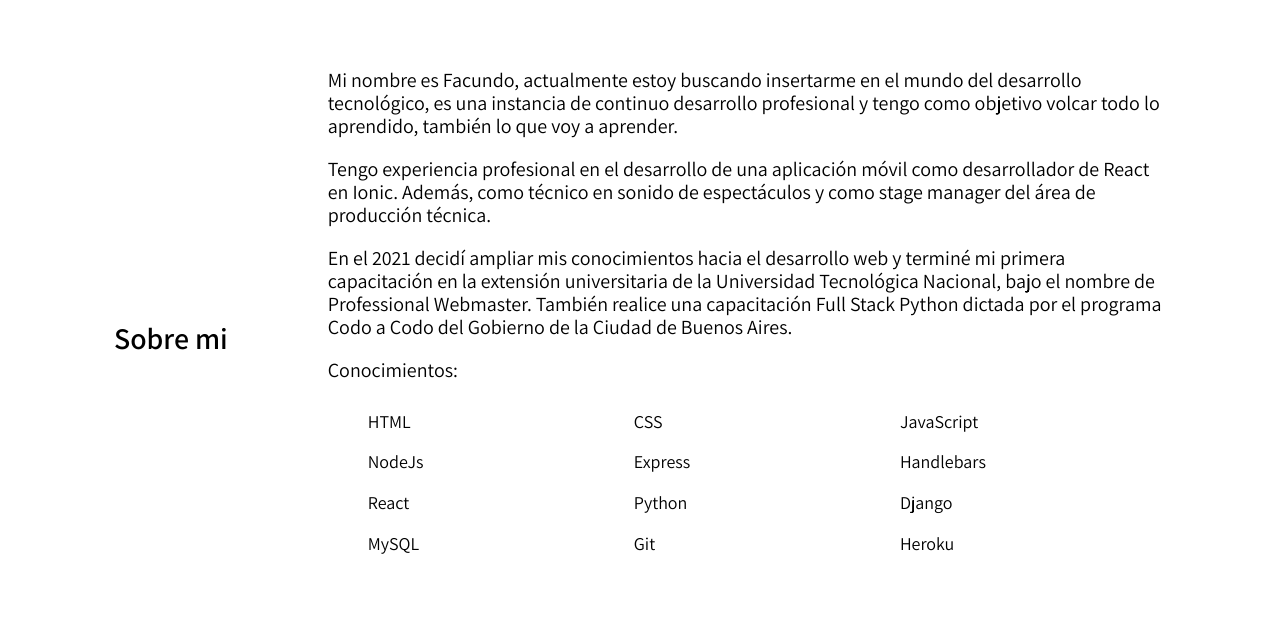
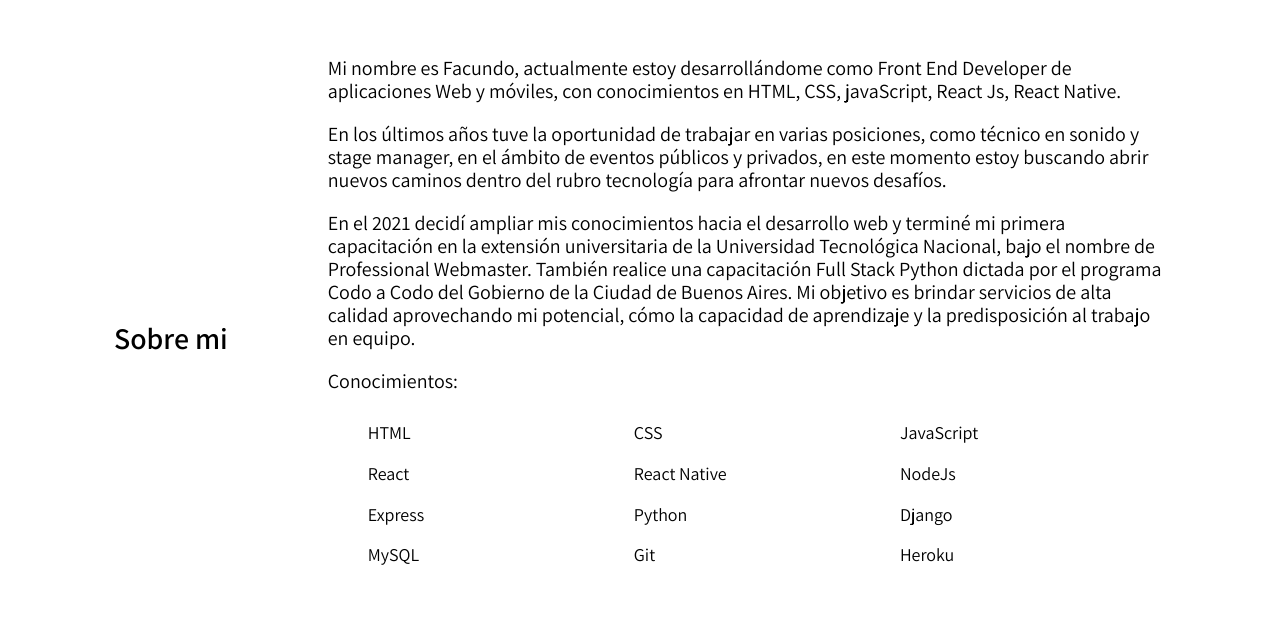
Before and after one commit to FacundoGarciaG/portfolioFGG, a plain HTML site: page index.html in a window 1280 px wide. Shown: the part 862-1484 px from the top of the page. Drawn offline with nearby package versions, Linux system fonts and the light colour scheme.

Commit message:
actualizacion

```diff
--- a/index.html
+++ b/index.html
@@ -83,16 +83,16 @@
           </div>
           <div class="content">
             <p>
-              Mi nombre es Facundo, actualmente estoy buscando insertarme en el
-              mundo del desarrollo tecnológico, es una instancia de continuo
-              desarrollo profesional y tengo como objetivo volcar todo lo
-              aprendido, también lo que voy a aprender.
+              Mi nombre es Facundo, actualmente estoy desarrollándome como Front
+              End Developer de aplicaciones Web y móviles, con conocimientos en
+              HTML, CSS, javaScript, React Js, React Native.
             </p>
             <p>
-              Tengo experiencia profesional en el desarrollo de una aplicación
-              móvil como desarrollador de React en Ionic. Además, como técnico
-              en sonido de espectáculos y como stage manager del área de
-              producción técnica.
+              En los últimos años tuve la oportunidad de trabajar en varias
+              posiciones, como técnico en sonido y stage manager, en el ámbito
+              de eventos públicos y privados, en este momento estoy buscando
+              abrir nuevos caminos dentro del rubro tecnología para afrontar
+              nuevos desafíos.
             </p>
             <p>
               En el 2021 decidí ampliar mis conocimientos hacia el desarrollo
@@ -100,7 +100,9 @@
               universitaria de la Universidad Tecnológica Nacional, bajo el
               nombre de Professional Webmaster. También realice una capacitación
               Full Stack Python dictada por el programa Codo a Codo del Gobierno
-              de la Ciudad de Buenos Aires.
+              de la Ciudad de Buenos Aires. Mi objetivo es brindar servicios de
+              alta calidad aprovechando mi potencial, cómo la capacidad de
+              aprendizaje y la predisposición al trabajo en equipo.
             </p>
 
             <p>Conocimientos:</p>
@@ -108,10 +110,10 @@
               <li>HTML</li>
               <li>CSS</li>
               <li>JavaScript</li>
+              <li>React</li>
+              <li>React Native</li>
               <li>NodeJs</li>
               <li>Express</li>
-              <li>Handlebars</li>
-              <li>React</li>
               <li>Python</li>
               <li>Django</li>
               <li>MySQL</li>
```
